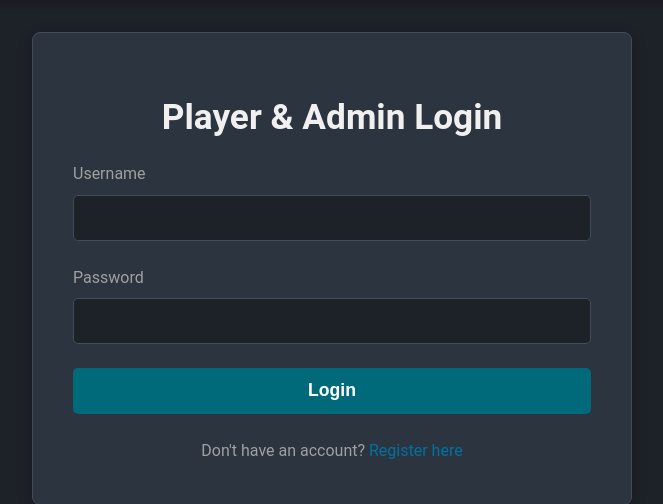
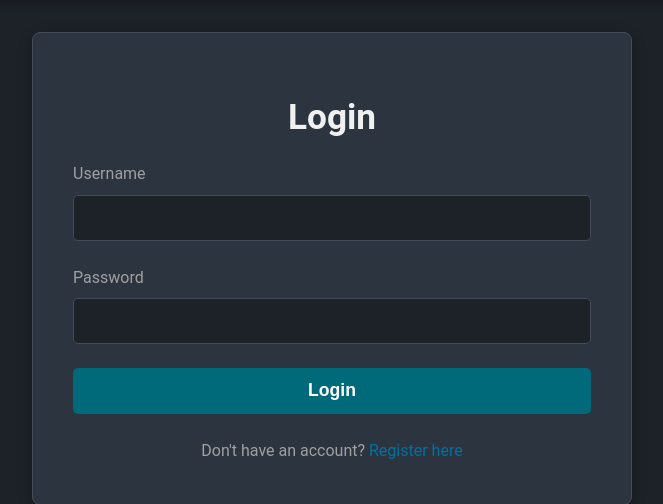
Before and after one commit to jpmahinay/smashers-webapp, a Flask app: page /login in a window 1280 px wide. Shown: the part 68-572 px from the top of the page, without its empty margins (308-971 px from the left). Run offline with Flask 3, Linux system fonts and the light colour scheme.

Commit message:
Update login.html

```diff
--- a/backend/templates/login.html
+++ b/backend/templates/login.html
@@ -1,7 +1,7 @@
 {% extends "layout.html" %}
 {% block content %}
 <div class="form-container card">
-    <h2>Player & Admin Login</h2>
+    <h2>Login</h2>
     <form method="POST" action="{{ url_for('login') }}">
         <div class="form-group">
             <label for="username">Username</label>
@@ -11,7 +11,7 @@
             <label for="password">Password</label>
             <input type="password" id="password" name="password" required>
         </div>
-        <button type="submit" class="btn btn-primary">Login</button>
+        <button type="submit" class="btn btn-primary" style="width: 100%;">Login</button>
     </form>
     <p class="form-switch">Don't have an account? <a href="{{ url_for('register') }}">Register here</a></p>
 </div>
```
